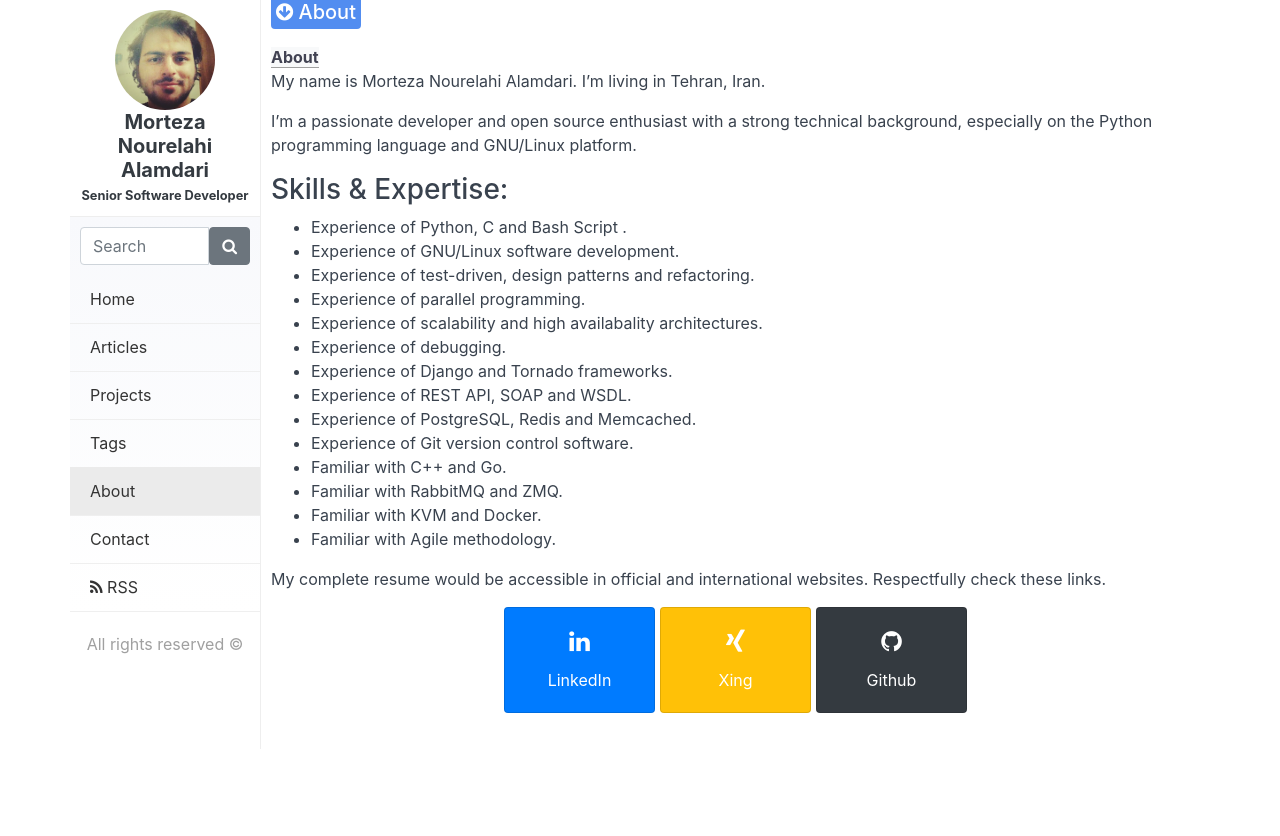
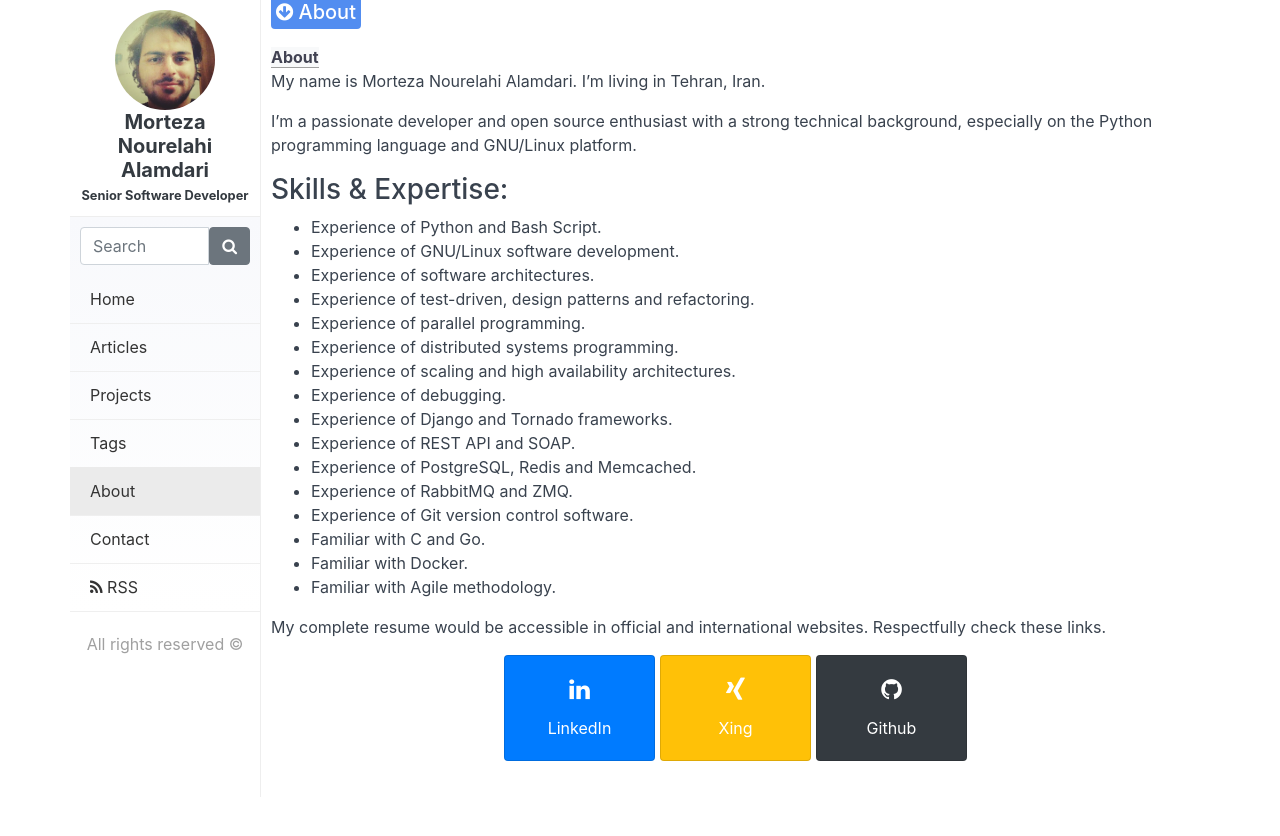
Before and after one commit to Mortezaipo/stage, a Jekyll site: the page built from about.md, in a window 1280 px wide. Shown: the top 836 px of the page. Built offline with Jekyll 4.4.1, drawn with Linux system fonts in a browser that asks for light colours.

Commit message:
Update about page.

```diff
--- a/about.md
+++ b/about.md
@@ -12,19 +12,22 @@ I'm a passionate developer and open source enthusiast with a strong technical
 background, especially on the Python programming language and GNU/Linux platform.
 
 ### Skills & Expertise:
-* Experience of Python, C and Bash Script .
+
+* Experience of Python and Bash Script.
 * Experience of GNU/Linux software development.
+* Experience of software architectures.
 * Experience of test-driven, design patterns and refactoring.
 * Experience of parallel programming.
-* Experience of scalability and high availabality architectures.
+* Experience of distributed systems programming.
+* Experience of scaling and high availability architectures.
 * Experience of debugging.
 * Experience of Django and Tornado frameworks.
-* Experience of REST API, SOAP and WSDL.
+* Experience of REST API and SOAP.
 * Experience of PostgreSQL, Redis and Memcached.
+* Experience of RabbitMQ and ZMQ.
 * Experience of Git version control software.
-* Familiar with C++ and Go.
-* Familiar with RabbitMQ and ZMQ.
-* Familiar with KVM and Docker.
+* Familiar with C and Go.
+* Familiar with Docker.
 * Familiar with Agile methodology.
 
 My complete resume would be accessible in official and international websites.
```
